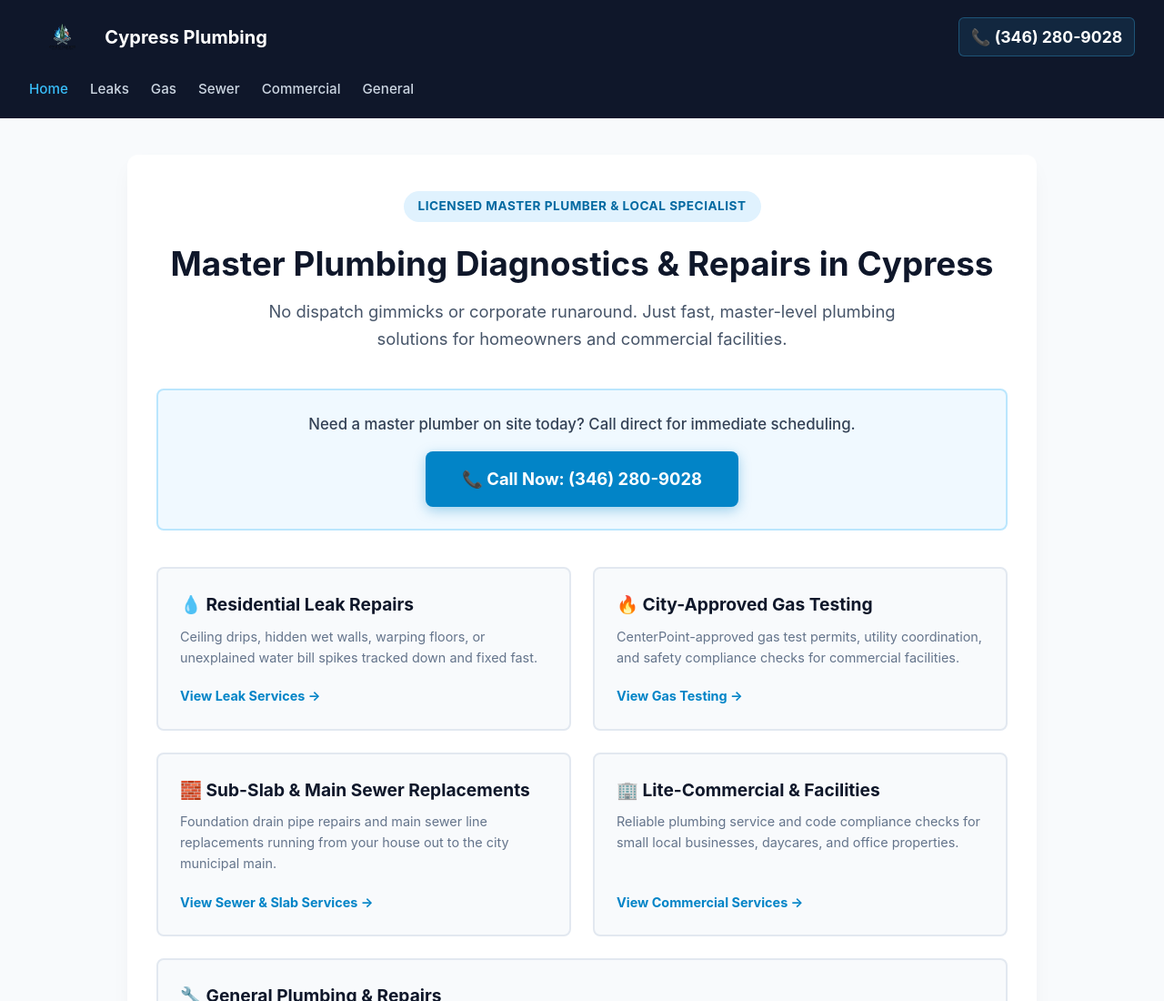
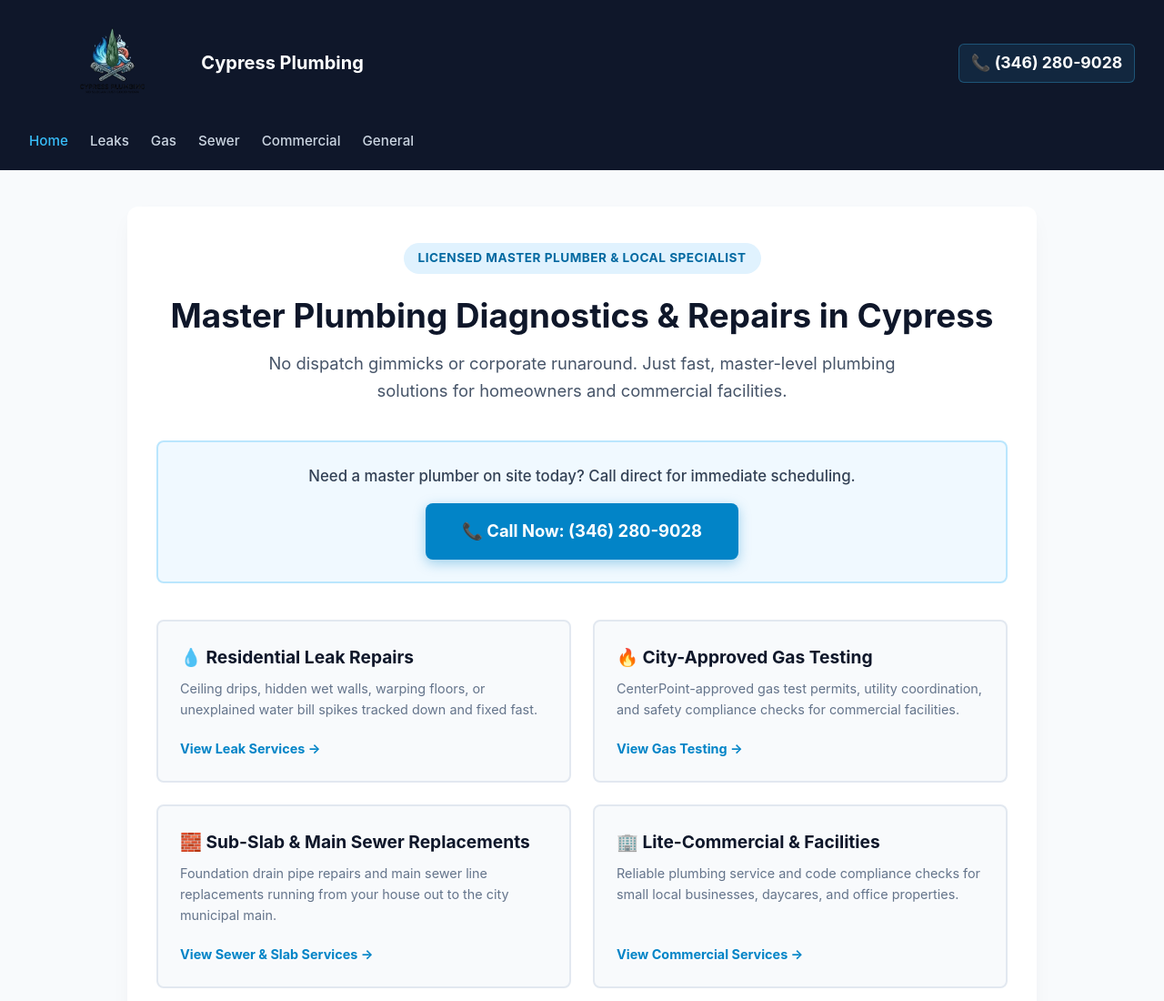
Before and after one commit to filkobg/cypress-plumbing, a plain HTML site: page index.html in a window 1280 px wide. Shown: the top 1100 px of the page at 91% size. Drawn offline with Linux system fonts and the light colour scheme.

Commit message:
Increase logo size and tighten spacing next to brand text

```diff
--- a/index.html
+++ b/index.html
@@ -55,12 +55,12 @@
     .logo {
         display: flex;
         align-items: center;
-        gap: 10px;
+        gap: 6px; /* Reduced gap to pull them closer */
         text-decoration: none;
         color: inherit;
     }
     .logo img {
-        height: 40px;
+        height: 100px; /* Increased from 40px to make it larger */
         width: auto;
     }
     .brand-text {
```
